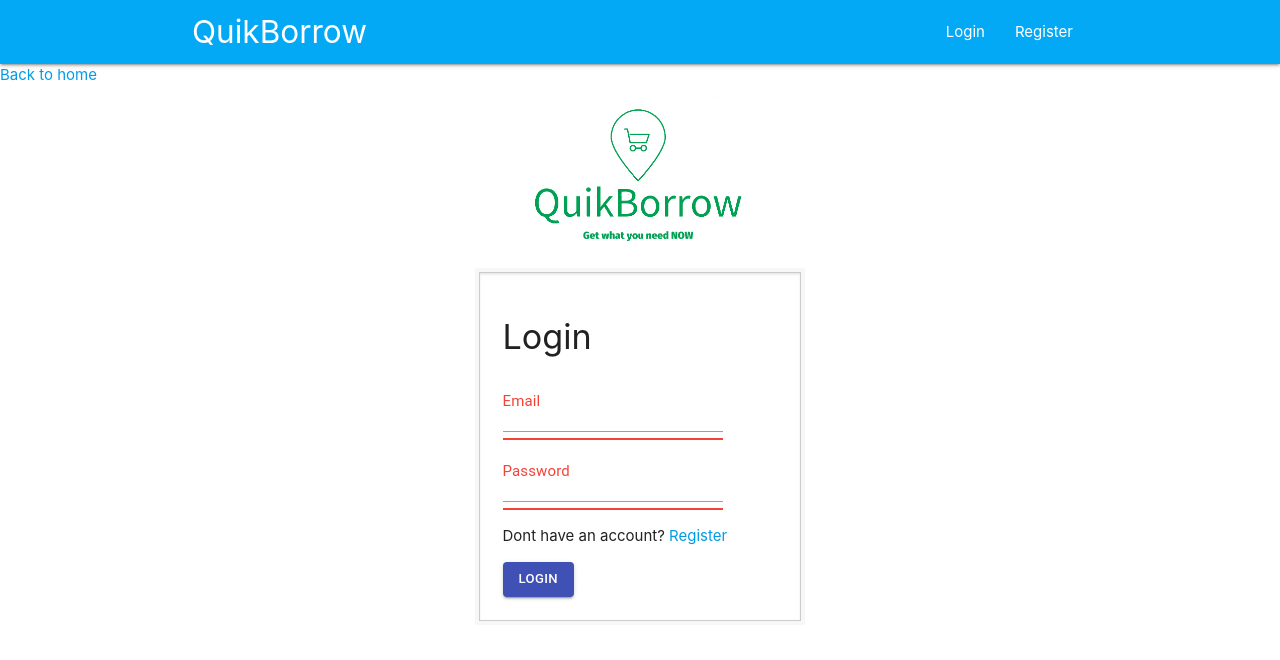
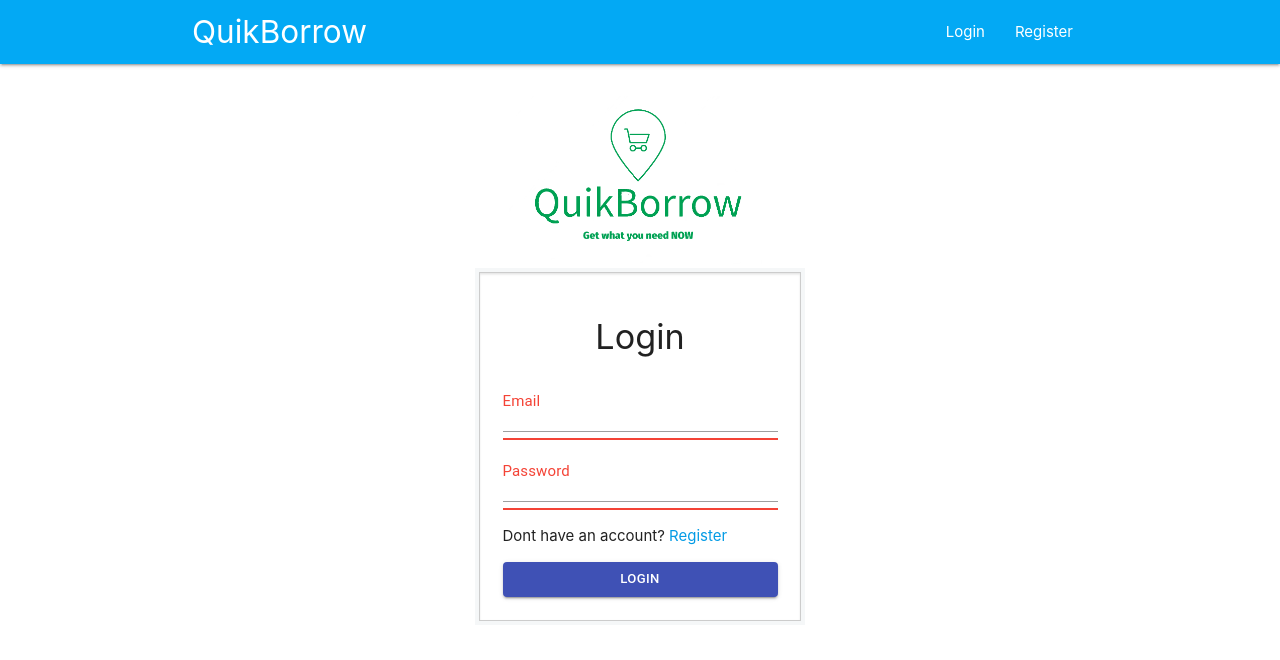
Before and after one commit to navteniev/QuikBorrow, a React (Create React App) app in the folder client/: page /login in a window 1280 px wide. Shown: the top 660 px of the page. Built offline with nearby package versions, Linux system fonts and the light colour scheme.

Commit message:
quick update on login and regis

```diff
--- a/client/src/js/components/Login/Login.js
+++ b/client/src/js/components/Login/Login.js
@@ -6,8 +6,7 @@ import { loginUser } from "../../actions/index";
 import classnames from "classnames";
 import styled from 'styled-components';
 import quikLogo from '../../components/quikLogo.png';
-import { TextField } from "@material-ui/core";
-import Button from '@material-ui/core/Button';
+import { Button, TextField } from "@material-ui/core";
 
 const LoginForm = styled.div`
 	margin: 0 auto;
@@ -74,14 +73,14 @@ export class Login extends Component {
 	render() {
 		return (
 			<div>
-				<Link to="/"> Back to home</Link><br/>
 				<Center>
-				<img src={quikLogo} width="275" height= "180" alt = "logo"/>
+					<br/>
+					<img src={quikLogo} width="275" height= "180" alt = "logo"/>
 				</Center>
 				<LoginForm>
-					<div>
+					<Center>
 						<h4>Login</h4>
-					</div>
+					</Center>
 					<form noValidate onSubmit={this.onSubmit}>
 						<TextField
 							onChange={this.onChange}
@@ -90,6 +89,7 @@ export class Login extends Component {
 							id="email"
 							type="email"
 							label="Email"
+							fullWidth
 							className={classnames("", {
                     			invalid: this.getErrors('email')
                   			})}
@@ -103,6 +103,7 @@ export class Login extends Component {
 							id="password"
 							type="password"
 							label="Password"
+							fullWidth
 							className={classnames("", {
                     			invalid: this.getErrors('password')
                   			})}
@@ -110,7 +111,12 @@ export class Login extends Component {
 						<span>{this.getErrors('password')}</span>
 					<p>Dont have an account? <Link to="/register">Register</Link></p>
 					<div>
-					<Button variant="contained" color="primary" type="submit">
+					<Button
+						variant="contained"
+						color="primary"
+						type="submit"
+						fullWidth
+					>
         			Login
       				</Button>
 					</div>
--- a/client/src/js/components/Register/Register.js
+++ b/client/src/js/components/Register/Register.js
@@ -5,9 +5,8 @@ import { connect } from "react-redux";
 import { registerUser } from "../../actions/index";
 import classnames from "classnames";
 import styled from 'styled-components';
-import Button from '@material-ui/core/Button';
+import { Button, TextField } from '@material-ui/core';
 import quikLogo from '../../components/quikLogo.png';
-import TextField from '@material-ui/core/TextField';
 
 const LoginForm = styled.div`
 	margin: 0 auto;
@@ -77,8 +76,8 @@ export class Register extends Component {
 
 		return (
 			<div>
-				<Link to="/"> Back to home</Link><br/>
 				<Center>
+					<br/>
 					<img src={quikLogo} width="275" height= "180" alt = "logo"/>
 				</Center>
 				<LoginForm>
@@ -92,6 +91,7 @@ export class Register extends Component {
 						id="name"
 						label="Name"
 						type="text"
+						fullWidth
 						className={classnames("", {
 							invalid: this.getErrors('name')
 		                })}
@@ -105,6 +105,7 @@ export class Register extends Component {
 						id="email"
 						type="email"
 						label="Email"
+						fullWidth
 						className={classnames("", {
                     		invalid: this.getErrors('email')
                   		})}
@@ -118,6 +119,7 @@ export class Register extends Component {
 						id="password"
 						type="password"
 						label="Password"
+						fullWidth
 						className={classnames("", {
                     		invalid: this.getErrors('password')
                   		})}
@@ -131,6 +133,7 @@ export class Register extends Component {
 						id="password2"
 						type="password"
 						label="Confirm Password"
+						fullWidth
 						className={classnames("", {
                     		invalid: this.getErrors('password')
                   		})}
@@ -138,7 +141,12 @@ export class Register extends Component {
 					<br/>
 					<br/>
 					<div>
-					<Button variant="contained" color="primary" type="submit">
+					<Button
+						variant="contained"
+						color="primary"
+						type="submit"
+						fullWidth
+					>
         			Register
       				</Button>
 					</div>
```
Also changed, not shown: 2 other files (tests, documents, lock files or other folders).
